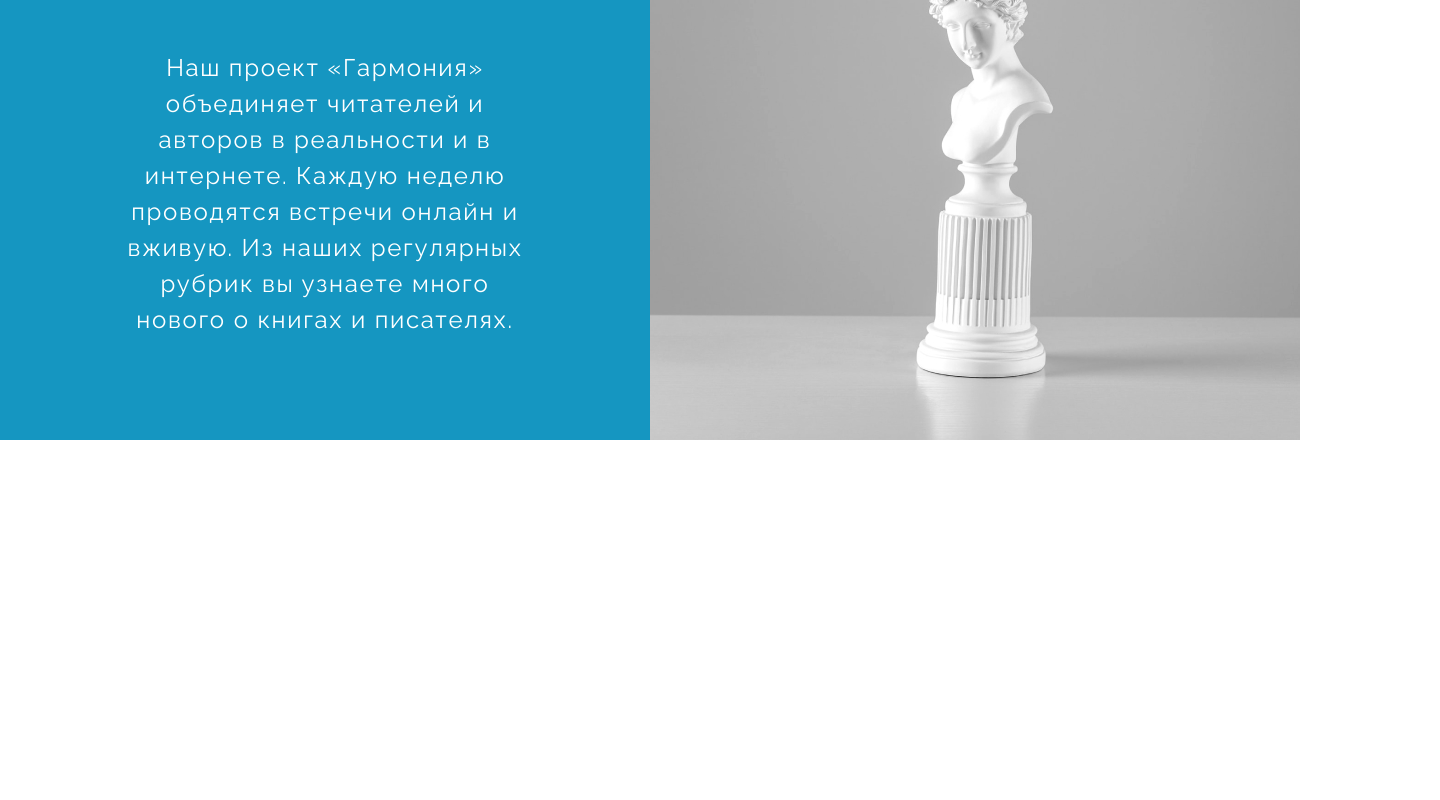
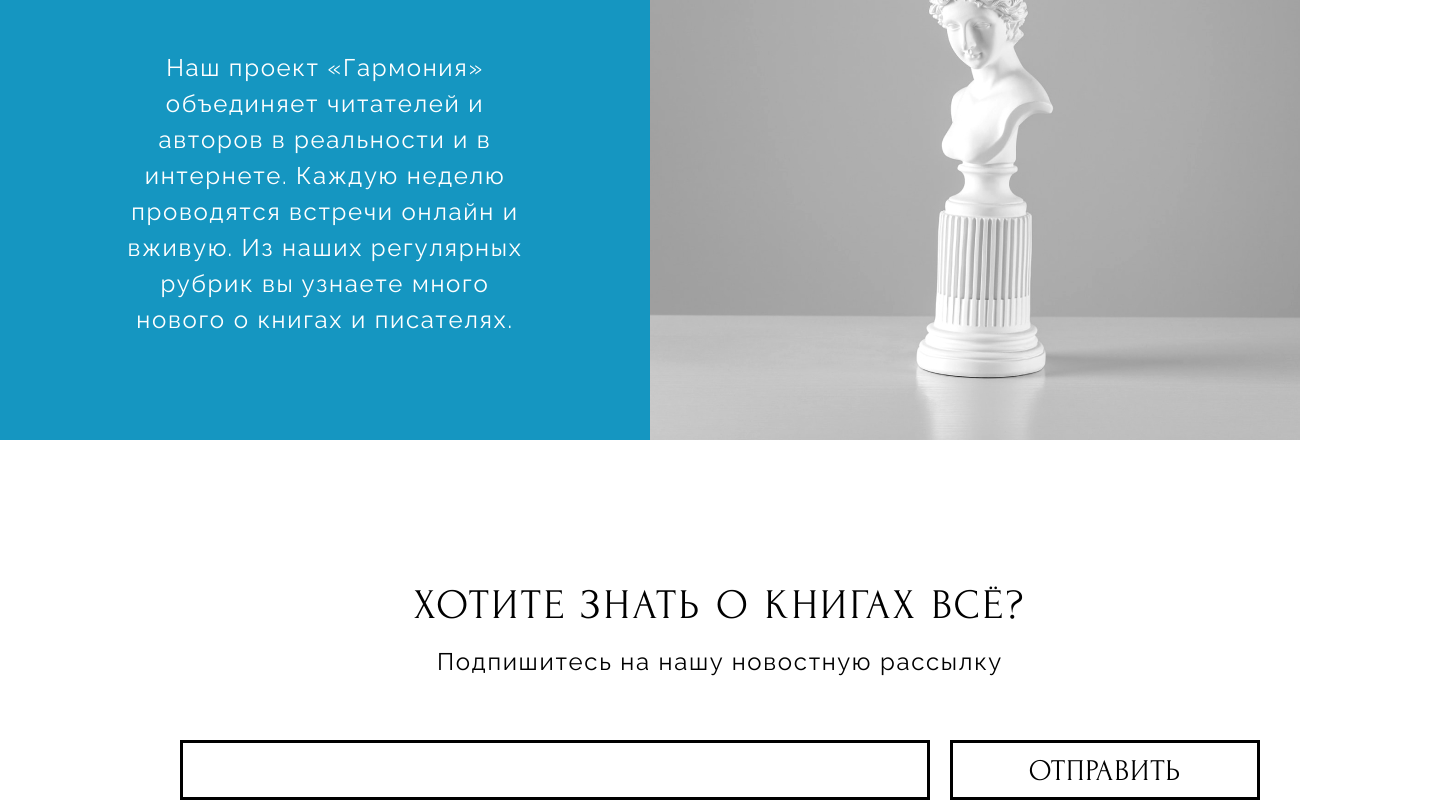
Before and after one commit to Necromayhem/ol_books, a Vue app: page / in a window 1280 px wide. Shown: the part 2900-3700 px from the top of the page, 1440 px wide, since content can reach past the window. Before the commit the page ends 3340 px from the top, so only its background shows below. Built offline with nearby package versions, Linux system fonts and the light colour scheme.

Commit message:
add section submit

```diff
--- a/src/App.vue
+++ b/src/App.vue
@@ -1,13 +1,17 @@
 <script setup>
 import About from './components/About.vue'
+import Footer from './components/Footer.vue'
 import HotNewBooks from './components/HotNewBooks.vue'
 import MainHeader from './components/MainHeader.vue'
+import Submit from './components/Submit.vue'
 </script>
 
 <template>
 	<MainHeader />
 	<HotNewBooks />
 	<About />
+	<Submit />
+	<Footer />
 </template>
 
 <style scoped></style>
--- a/src/assets/style/base.scss
+++ b/src/assets/style/base.scss
@@ -62,3 +62,11 @@ button {
 a {
 	text-decoration: none;
 }
+
+h2 {
+	margin: 0;
+	padding: 0;
+	font-size: inherit;
+	font-weight: inherit;
+	line-height: inherit;
+}
--- /dev/null
+++ b/src/components/Footer.vue
@@ -0,0 +1,5 @@
+<script setup></script>
+
+<template></template>
+
+<style lang="scss" scoped></style>
--- /dev/null
+++ b/src/components/Submit.vue
@@ -0,0 +1,106 @@
+<script setup></script>
+
+<template>
+	<section class="submit">
+		<div class="container">
+			<div class="container-wrapper">
+				<div class="title">
+					<h2>хотите знать о книгах всё?</h2>
+				</div>
+				<div class="subtitle">
+					<p>Подпишитесь на нашу новостную рассылку</p>
+				</div>
+				<form class="form">
+					<input class="input" type="email" />
+					<button class="btn" type="submit">отправить</button>
+				</form>
+			</div>
+		</div>
+	</section>
+</template>
+
+<style lang="scss" scoped>
+@use '/src/assets/style/main.scss' as *;
+
+.submit {
+	width: 1440px;
+	height: 220px;
+	display: flex;
+	justify-content: center;
+	align-items: center;
+	margin: 0 auto;
+	margin-top: 140px;
+}
+
+.container {
+	width: 1300px;
+	height: 220px;
+	margin: 0 auto;
+	margin-top: 0;
+	display: flex;
+	flex-direction: column;
+	align-items: center;
+}
+
+.container-wrapper {
+	display: flex;
+	align-items: center;
+	flex-direction: column;
+	width: 1080px;
+	height: 220px;
+}
+
+.title {
+	width: 640px;
+	height: 50px;
+	text-align: center;
+
+	h2 {
+		@include title_2;
+	}
+}
+
+.subtitle {
+	margin-top: 14px;
+	width: 640px;
+	height: 36px;
+	text-align: center;
+
+	p {
+		@include main_text;
+	}
+}
+
+.form {
+	margin-top: 60px;
+	display: flex;
+	gap: 20px;
+}
+
+.input {
+	width: 750px;
+	height: 60px;
+	border: 3px solid black;
+}
+
+.btn {
+	@include buy_btn;
+	width: 310px;
+	height: 60px;
+	border: 3px solid black;
+	display: flex;
+	justify-content: center;
+	align-items: center;
+	text-transform: uppercase;
+
+	cursor: pointer;
+	transition:
+		background-color 0.2s ease,
+		color 0.2s ease;
+
+	&:active {
+		background-color: #1596c1;
+		color: black;
+	}
+}
+</style>
```
